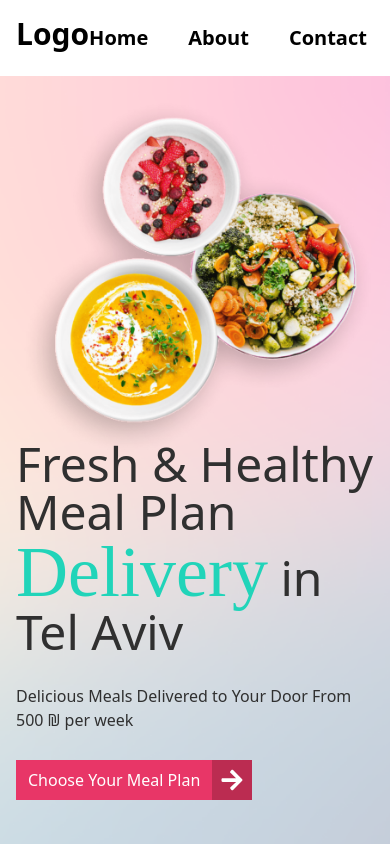
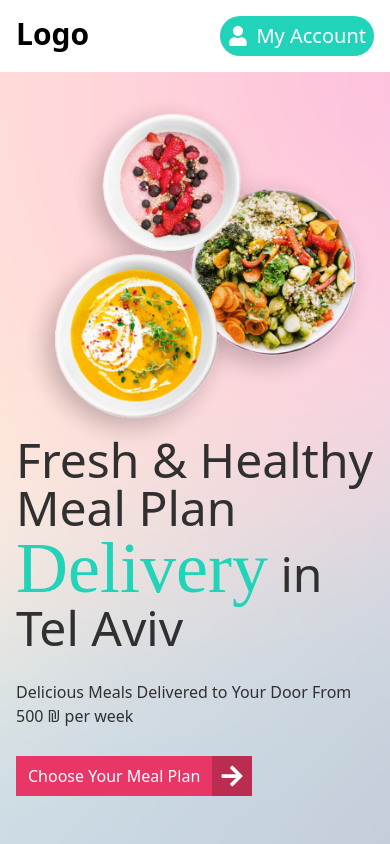
Before and after one commit to Gadnadj/Mealicious, a React (Vite) app: page / in a window 390 px wide. Shown: the top 844 px of the page. Built offline with nearby package versions, Linux system fonts and the light colour scheme; a web font is replaced by a local one.

Commit message:
finish project

```diff
--- a/src/components/NavBar.tsx
+++ b/src/components/NavBar.tsx
@@ -57,14 +57,14 @@ const NavBar = ({ setShowPopup }: Props) => {
                     <ul className='flex items-center gap-10'>
                         {NavLinks.map(({ id, name, link }) => (
                             <li key={id}>
-                                <a href={link} className='inline-block hover:text-primary text-xl font-semibold'>
+                                <a href={link} className='hidden sm:inline-block hover:text-primary text-xl font-semibold'>
                                     {name}
                                 </a>
                             </li>
                         ))}
 
                         {/* simple dropdown and links */}
-                        <li className='cursor-pointer group'>
+                        <li className='hidden md:block cursor-pointer group'>
                             <a href="/#"
                                 className='inline-block hover:text-primary text-xl font-semibold'>
                                 <div className='flex items-center gap-[2px] py-2'>
@@ -97,7 +97,7 @@ const NavBar = ({ setShowPopup }: Props) => {
                         <li>
                             <button
                                 onClick={() => setShowPopup(true)}
-                                className='flex items-center gap-2 bg-secondary rounded-full text-xl h-[40px] text-white px-5 py-2 hover:scale-105 duration-200'>
+                                className='flex items-center gap-2 bg-secondary rounded-full text-xl h-[40px] text-white px-2 md:px-5 py-2 hover:scale-105 duration-200'>
                                 <FaUser />
                                 My Account
                             </button>
```
